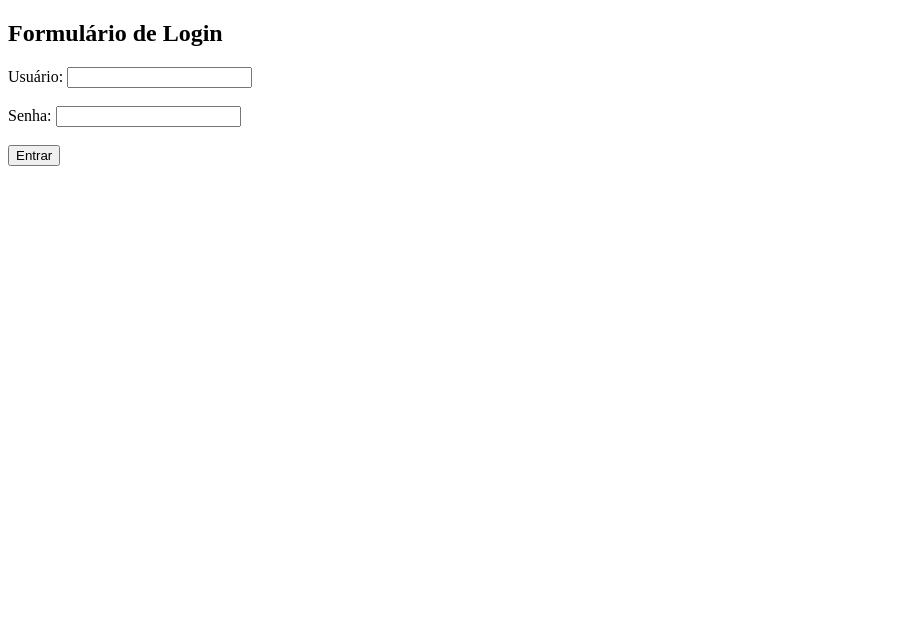
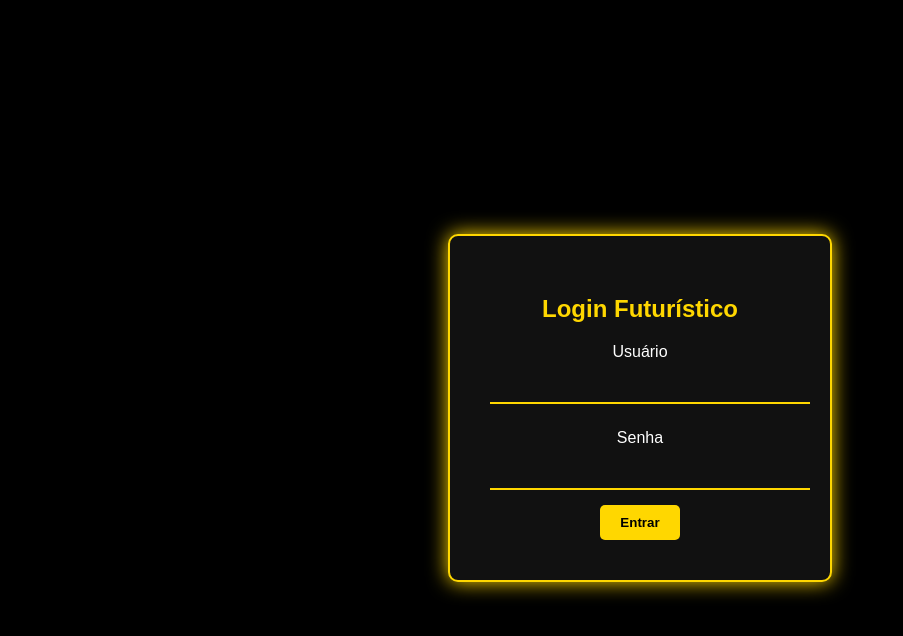
Before and after one commit to thiagosmith/login, a plain HTML site: page index.html in a window 1280 px wide. Shown: the whole page, without its empty margins (0-903 px from the left). Drawn offline with Linux system fonts and the light colour scheme.

Commit message:
Update index.html

```diff
--- a/index.html
+++ b/index.html
@@ -2,18 +2,85 @@
 <html lang="pt-BR">
 <head>
   <meta charset="UTF-8">
-  <title>Login</title>
+  <title>Login Futurístico</title>
+  <style>
+    body {
+      background-color: #000; /* fundo preto */
+      color: #fff; /* texto branco */
+      font-family: 'Arial', sans-serif;
+      display: flex;
+      justify-content: center;
+      align-items: center;
+      height: 100vh;
+    }
+
+    .login-container {
+      background-color: #111;
+      padding: 40px;
+      border: 2px solid #FFD700; /* amarelo dourado */
+      border-radius: 10px;
+      box-shadow: 0 0 20px #FFD700;
+      width: 300px;
+      text-align: center;
+    }
+
+    .login-container h2 {
+      color: #FFD700;
+      margin-bottom: 20px;
+    }
+
+    .login-container label {
+      display: block;
+      margin: 10px 0 5px;
+      color: #fff;
+    }
+
+    .login-container input {
+      width: 100%;
+      padding: 10px;
+      margin-bottom: 15px;
+      border: none;
+      border-bottom: 2px solid #FFD700;
+      background: transparent;
+      color: #fff;
+      font-size: 14px;
+    }
+
+    .login-container input:focus {
+      outline: none;
+      border-bottom: 2px solid #fff;
+    }
+
+    .login-container button {
+      background-color: #FFD700;
+      color: #000;
+      font-weight: bold;
+      padding: 10px 20px;
+      border: none;
+      border-radius: 5px;
+      cursor: pointer;
+      transition: 0.3s;
+    }
+
+    .login-container button:hover {
+      background-color: #fff;
+      color: #000;
+      box-shadow: 0 0 10px #FFD700;
+    }
+  </style>
 </head>
 <body>
-  <h2>Formulário de Login</h2>
-  <form action="/login" method="post">
-    <label for="username">Usuário:</label>
-    <input type="text" id="username" name="username" required>
-    <br><br>
-    <label for="password">Senha:</label>
-    <input type="password" id="password" name="password" required>
-    <br><br>
-    <button type="submit">Entrar</button>
-  </form>
+  <div class="login-container">
+    <h2>Login Futurístico</h2>
+    <form action="/login" method="post">
+      <label for="username">Usuário</label>
+      <input type="text" id="username" name="username" required>
+
+      <label for="password">Senha</label>
+      <input type="password" id="password" name="password" required>
+
+      <button type="submit">Entrar</button>
+    </form>
+  </div>
 </body>
 </html>
```
